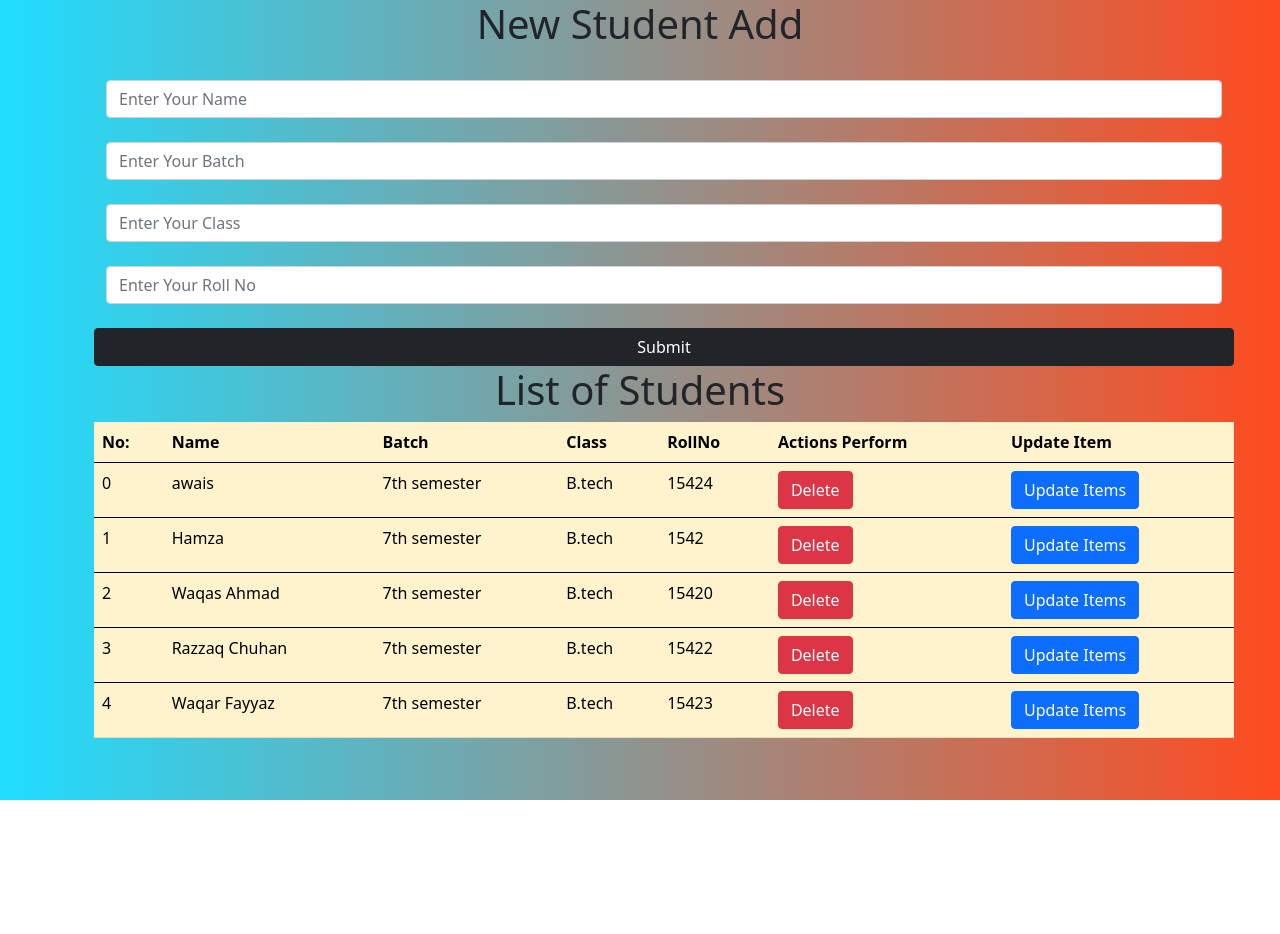
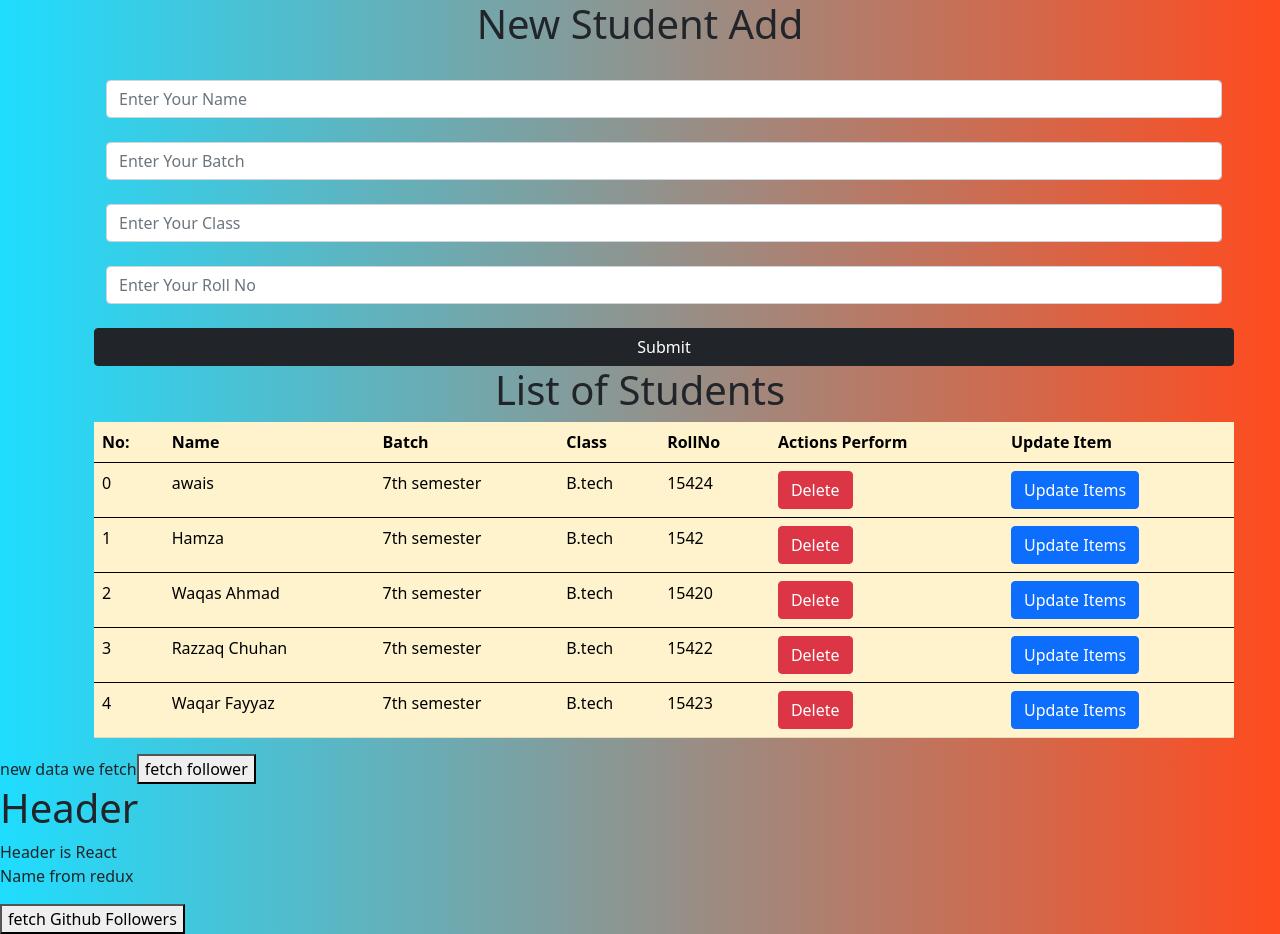
Before and after one commit to awais882s/react-redux, a React (Create React App) app: page / in a window 1280 px wide. Before the commit the page ends 800 px from the top, so only its background shows below. Built offline with nearby package versions, Linux system fonts and the light colour scheme.

Commit message:
Update App.js

```diff
--- a/src/App.js
+++ b/src/App.js
@@ -34,12 +34,12 @@ function App() {
       </h1>
       <ToastContainer />
       <Students />
-      {/* new data we fetch
+      new data we fetch
       <button onClick={ctaHandler}>fetch follower</button>
       <h1>Header</h1>
       <Header />
       <p>Name from redux {store}</p>
-      <button onClick={ctaHandlerForGithub}>fetch Github Followers </button> */}
+      <button onClick={ctaHandlerForGithub}>fetch Github Followers </button>
     </div>
   );
 }
```
